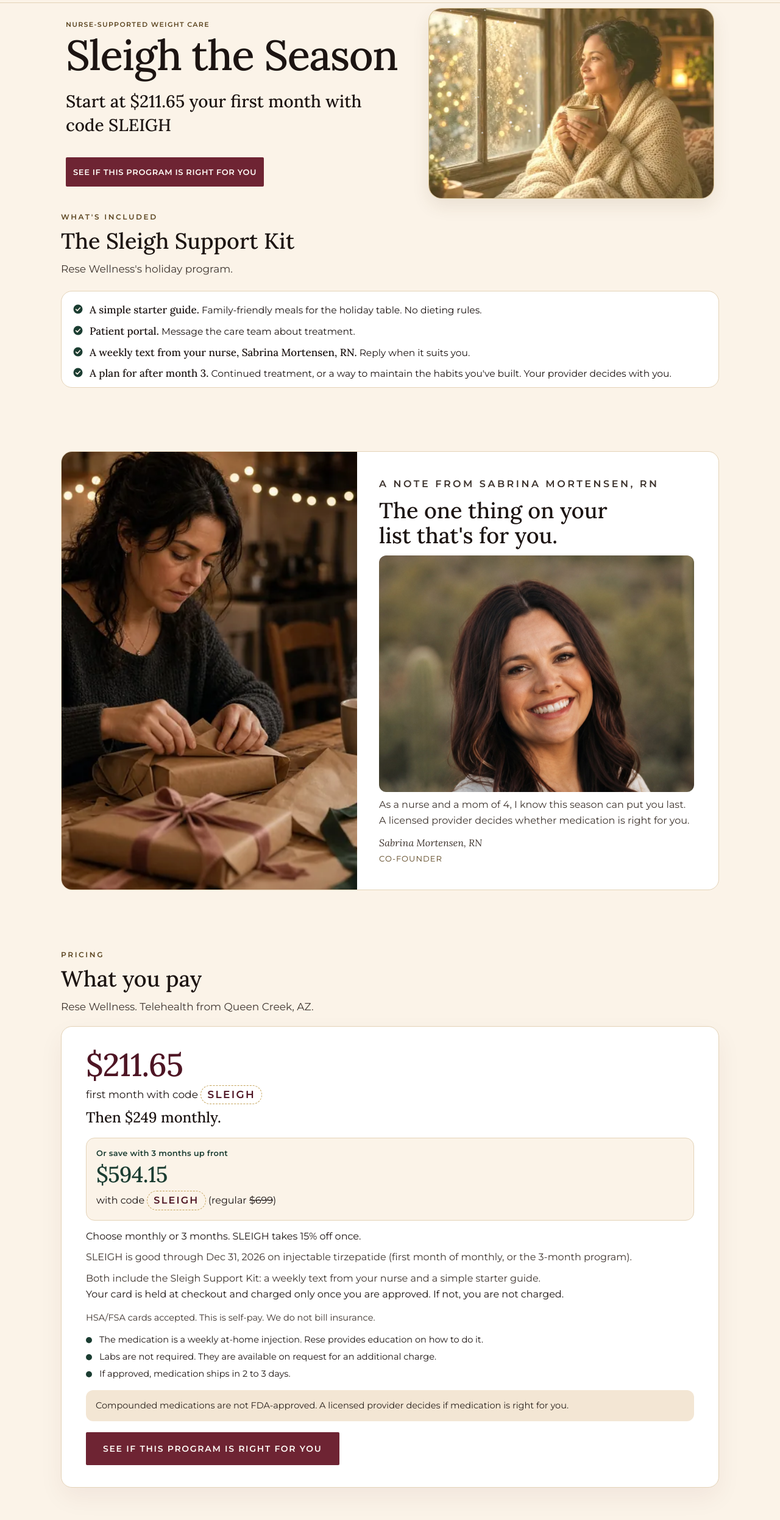
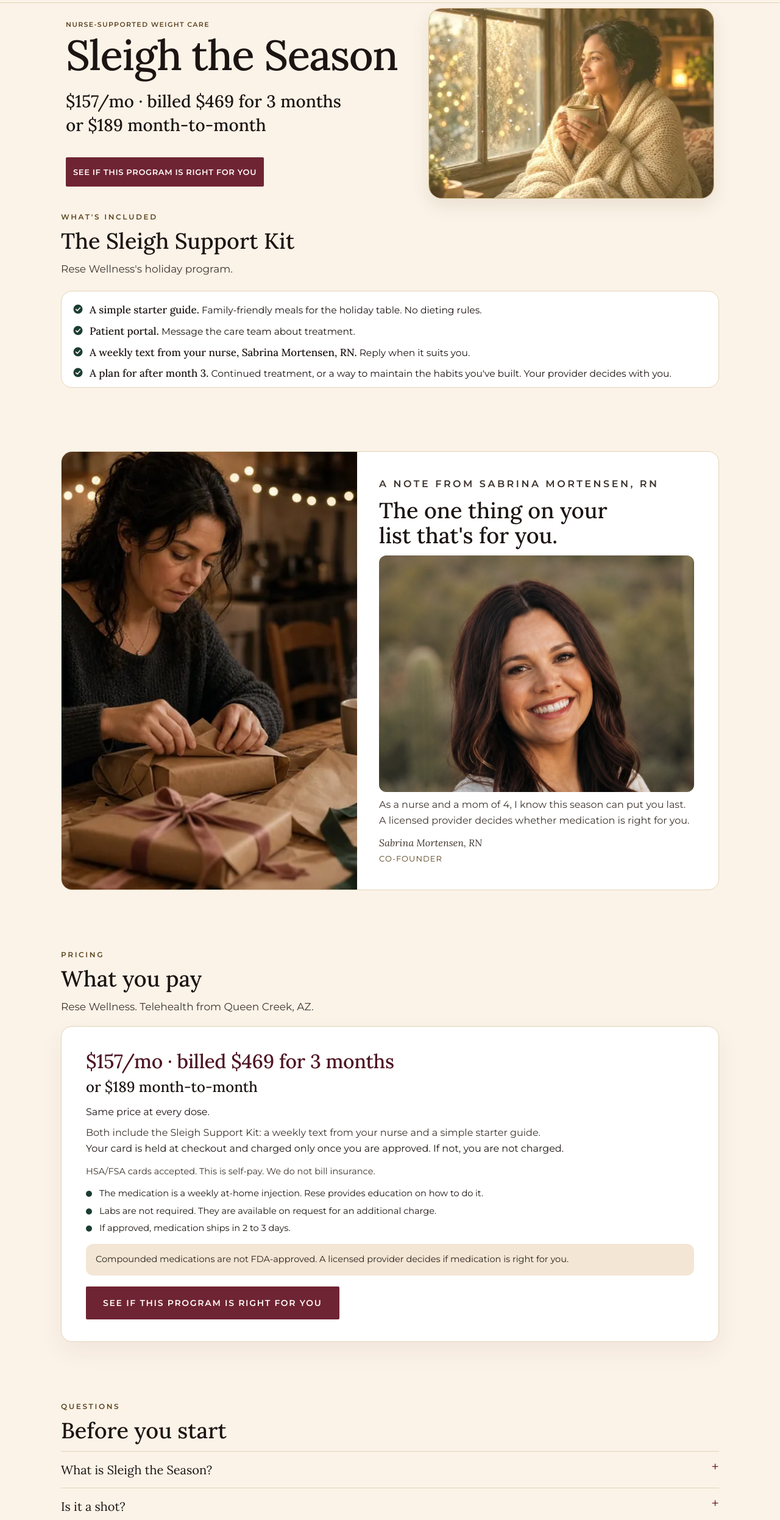
Before and after one commit to resewellness/resewellness.github.io, a plain HTML site: page sleigh-the-season/index.html in a window 1280 px wide. Shown: the part 64-2557 px from the top of the page at 61% size. Drawn offline with Linux system fonts and the light colour scheme.

Commit message:
Update injectable tirzepatide pricing: $157/mo billed $469 for 3 months, or $189 month-to-month (#22)
* Update injectable tirzepatide to from $157/month.

Replace the old prepaid, monthly, and SLEIGH-code prices with from $157/month, $469 billed up front for 3 months, and $189 month-to-month. The price is the same at every dose. Semaglutide, peptide, hormone, ED, and hair prices are unchanged.

Co-authored-by: resewellness <resewellness@users.noreply.github.com>

* State tirzepatide as two price options.

The prepaid option is $157/mo, billed $469 for 3 months. The other option is $189 month-to-month. The sticky bar keeps those on two lines that fit at 360px and 390px.

Co-authored-by: resewellness <resewellness@users.noreply.github.com>

---------

Co-authored-by: Cursor Agent <cursoragent@cursor.com>
Co-authored-by: resewellness <resewellness@users.noreply.github.com>

```diff
--- a/sleigh-the-season/index.html
+++ b/sleigh-the-season/index.html
@@ -5,7 +5,7 @@
 <meta charset="UTF-8">
 <meta name="viewport" content="width=device-width, initial-scale=1.0">
 <title>Sleigh the Season | Rese Wellness</title>
-<meta name="description" content="$211.65 your first month with code SLEIGH, then $249 monthly. Or $594.15 for 3 months up front with code SLEIGH (regular $699). Choose monthly or 3 months. SLEIGH takes 15% off once. Both include the Sleigh Support Kit. Your card is held until you are approved.">
+<meta name="description" content="Injectable tirzepatide $157/mo, billed $469 for 3 months, or $189 month-to-month. Same price at every dose. The Sleigh Support Kit is included. Your card is held until you are approved.">
 <link rel="canonical" href="https://resewellness.com/sleigh-the-season/">
 <link rel="icon" type="image/png" href="../assets/favicon.png">
 <link rel="apple-touch-icon" href="../assets/favicon.png">
@@ -18,70 +18,30 @@
 <meta property="og:type" content="website">
 <meta property="og:site_name" content="Rese Wellness">
 <meta property="og:title" content="Sleigh the Season">
-<meta property="og:description" content="$211.65 your first month with code SLEIGH, then $249 monthly. Or $594.15 for 3 months up front with code SLEIGH (regular $699). Choose monthly or 3 months. SLEIGH takes 15% off once. Both include the Sleigh Support Kit. Your card is held until you are approved.">
-<meta name="twitter:description" content="$211.65 your first month with code SLEIGH, then $249 monthly. Or $594.15 for 3 months up front with code SLEIGH (regular $699). Choose monthly or 3 months. SLEIGH takes 15% off once. Both include the Sleigh Support Kit. Your card is held until you are approved.">
+<meta property="og:description" content="Injectable tirzepatide $157/mo, billed $469 for 3 months, or $189 month-to-month. Same price at every dose. The Sleigh Support Kit is included. Your card is held until you are approved.">
+<meta name="twitter:description" content="Injectable tirzepatide $157/mo, billed $469 for 3 months, or $189 month-to-month. Same price at every dose. The Sleigh Support Kit is included. Your card is held until you are approved.">
 <meta property="og:image" content="media/hero-poster.webp">
 <!--
   OFFER CONFIG
-  Edit only this block. Prices, the code, and the end date are filled
-  from these values.
-  The page leads with the monthly price. Choose monthly or 3 months
-  up front. SLEIGH takes 15 percent off once, not both.
-  Injectable tirzepatide monthly is $249. SLEIGH makes the first
-  month $211.65, then $249 monthly.
-  The 3-month program is $699 billed up front. SLEIGH makes that
-  total $594.15. The card is held at checkout and charged only
-  after approval. It is not a Rese payment schedule.
+  Edit only this block. Prices on the page are filled from these values.
+  Injectable tirzepatide is the same price at every dose.
+  Two options: $157/mo billed $469 for 3 months, or $189 month-to-month.
+  The card is held at checkout and charged only after approval.
+  It is not a Rese payment schedule.
   Both options include the Sleigh Support Kit.
-  endsLabel is the only date format on the page.
 -->
 <script>
 (function () {
   var offer = {
-    regularTotalCents: 69900,
-    monthlyCents: 24900,
-    programMonths: 3,
-    discountPercent: 15,
-    code: "SLEIGH",
-    endsLabel: "Dec 31, 2026"
+    prepaid: "$157/mo · billed $469 for 3 months",
+    monthly: "or $189 month-to-month",
+    sentence: "$157/mo, billed $469 for 3 months, or $189 month-to-month",
+    programMonths: 3
   };
-  offer.saleTotalCents = Math.round(offer.regularTotalCents * (100 - offer.discountPercent) / 100);
-  offer.firstMonthCents = Math.round(offer.monthlyCents * (100 - offer.discountPercent) / 100);
   window.SLEIGH_OFFER = offer;
 
-  function shortEnds(label) {
-    var names = {january:"Jan",february:"Feb",march:"Mar",april:"Apr",may:"May",june:"Jun",july:"Jul",august:"Aug",september:"Sep",october:"Oct",november:"Nov",december:"Dec"};
-    var parts = String(label).split(/[\s,]+/);
-    var month = names[(parts[0] || "").toLowerCase()];
-    var day = parts[1] || "";
-    if (!month || !day) return label;
-    return month + " " + day;
-  }
-
-  function moneyFromCents(cents) {
-    var whole = Math.floor(cents / 100);
-    var frac = cents % 100;
-    if (frac === 0) return "$" + whole;
-    var fracText = frac < 10 ? "0" + frac : String(frac);
-    return "$" + whole + "." + fracText;
-  }
-
   window.applySleighOffer = function () {
-    var regularTotal = moneyFromCents(offer.regularTotalCents);
-    var saleTotal = moneyFromCents(offer.saleTotalCents);
-    var firstMonth = moneyFromCents(offer.firstMonthCents);
-    var monthly = moneyFromCents(offer.monthlyCents);
-    var map = {
-      "regular-total": regularTotal,
-      "sale-total": saleTotal,
-      "first-month": firstMonth,
-      "monthly-plain": monthly,
-      code: offer.code,
-      ends: offer.endsLabel,
-      "ends-short": shortEnds(offer.endsLabel),
-      percent: String(offer.discountPercent)
-    };
-    var priceLine = firstMonth + " your first month with code " + offer.code + ", then " + monthly + " monthly. Or " + saleTotal + " for " + offer.programMonths + " months up front with code " + offer.code + " (regular " + regularTotal + "). Choose monthly or 3 months. SLEIGH takes 15% off once. Both include the Sleigh Support Kit. Your card is held until you are approved.";
+    var priceLine = "Injectable tirzepatide " + offer.sentence + ". Same price at every dose. The Sleigh Support Kit is included. Your card is held until you are approved.";
     var metas = [
       document.querySelector('meta[name="description"]'),
       document.querySelector('meta[property="og:description"]'),
@@ -90,6 +50,11 @@
     for (var m = 0; m < metas.length; m++) {
       if (metas[m]) metas[m].setAttribute("content", priceLine);
     }
+    var map = {
+      prepaid: offer.prepaid,
+      monthly: offer.monthly,
+      sentence: offer.sentence
+    };
     var nodes = document.querySelectorAll("[data-sleigh]");
     for (var i = 0; i < nodes.length; i++) {
       var key = nodes[i].getAttribute("data-sleigh");
@@ -206,9 +171,9 @@
   .sign{margin-top:16px;font-family:var(--serif);font-style:italic;font-size:18px;color:var(--ink)}
   .sign span{display:block;font-family:var(--sans);font-style:normal;font-size:13px;letter-spacing:.08em;text-transform:uppercase;color:var(--gold);margin-top:2px}
   .price-card{margin-top:18px;background:#fff;border:1px solid var(--line);border-radius:18px;padding:22px 20px 24px;box-shadow:0 16px 40px rgba(78,21,36,.06)}
-  .price-sale{font-family:var(--serif);font-weight:500;font-size:clamp(32px,8vw,52px);line-height:1;color:var(--cranberry-deep);letter-spacing:-.02em}
-  .price-lead{margin-top:8px;font-size:17px;line-height:1.45;color:var(--ink);max-width:32em}
-  .price-then{margin-top:8px;font-family:var(--serif);font-weight:500;font-size:clamp(18px,4.2vw,24px);line-height:1.2;color:var(--ink)}
+  .price-sale{font-family:var(--serif);font-weight:500;font-size:17px;line-height:1.3;color:var(--cranberry-deep);letter-spacing:-.01em}
+  .price-lead{margin-top:8px;font-size:16px;line-height:1.4;color:var(--ink);max-width:32em}
+  .price-then{margin-top:6px;font-family:var(--serif);font-weight:500;font-size:clamp(18px,4.2vw,24px);line-height:1.25;color:var(--ink)}
   .price-choice{margin-top:14px;font-size:16px;line-height:1.45;color:var(--ink)}
   .price-save{margin-top:18px;background:var(--cream);border:1px solid var(--line);border-radius:14px;padding:14px 16px 16px}
   .price-save-kicker{font-size:13px;font-weight:600;letter-spacing:.02em;color:var(--evergreen);margin-bottom:4px}
@@ -239,13 +204,12 @@
   footer a{color:#4E1524}
   footer nav{display:flex;flex-wrap:wrap;gap:8px 16px;margin-top:14px}
   footer .safety{margin-top:0}
-  .sticky{position:fixed;left:0;right:0;bottom:0;z-index:30;background:rgba(251,243,232,.97);backdrop-filter:blur(8px);border-top:1px solid var(--line);padding:10px 16px calc(10px + env(safe-area-inset-bottom));display:flex;align-items:center;justify-content:space-between;gap:12px;transform:translateY(110%);transition:transform .35s ease}
+  .sticky{position:fixed;left:0;right:0;bottom:0;z-index:30;background:rgba(251,243,232,.97);backdrop-filter:blur(8px);border-top:1px solid var(--line);padding:8px 8px calc(8px + env(safe-area-inset-bottom));display:flex;align-items:center;justify-content:space-between;gap:8px;transform:translateY(110%);transition:transform .35s ease}
   .sticky.show{transform:none}
-  .sticky-copy{display:flex;flex-direction:column;justify-content:center;gap:2px;min-width:0;flex:1}
-  .sticky-main{font-family:var(--serif);font-weight:500;font-size:20px;line-height:1.05;color:var(--cranberry-deep);letter-spacing:-.02em}
-  .sticky-main strong{font-family:inherit;font-weight:500;font-size:inherit;color:inherit;letter-spacing:inherit}
-  .sticky-alt{font-size:12px;line-height:1.25;color:var(--ink);white-space:nowrap}
-  .sticky .btn{padding:10px 10px;min-height:44px;font-size:11px;letter-spacing:.01em;line-height:1.15;flex:0 0 auto;max-width:9.6em;text-align:center;white-space:normal}
+  .sticky-copy{display:flex;flex-direction:column;justify-content:center;gap:1px;min-width:0;flex:1}
+  .sticky-main{font-family:var(--sans);font-weight:600;font-size:12px;line-height:1.3;color:var(--cranberry-deep);letter-spacing:0;white-space:nowrap}
+  .sticky-alt{font-family:var(--sans);font-size:12px;line-height:1.3;color:var(--ink);white-space:nowrap}
+  .sticky .btn{padding:8px 8px;min-height:44px;font-size:11px;letter-spacing:0;line-height:1.15;flex:0 0 auto;width:8.6em;max-width:8.6em;text-align:center;white-space:normal}
   html.js .rv{opacity:0;transform:translateY(16px);transition:opacity .6s ease,transform .6s ease}
   html.js .rv.in{opacity:1;transform:none}
   @media (prefers-reduced-motion: reduce){
@@ -284,6 +248,7 @@
     .note img.scene{height:100%;aspect-ratio:auto;min-height:100%;object-fit:cover}
     .note .copy{padding:40px 40px 40px 36px}
     .price-card{padding:36px 40px}
+    .price-sale{font-size:32px}
     .faq summary{font-size:20px}
     .final{padding:88px 22px}
     .sticky{display:none}
@@ -355,7 +320,7 @@ fbq('track', 'PageView');
       <p class="eyebrow">Nurse-supported weight care</p>
       <h1 id="h1">Sleigh the Season</h1>
       <p class="subhead hero-warm">You carry everyone this season. Let us help carry your health.</p>
-      <p class="subhead hero-start">Start at <span data-sleigh="first-month">$211.65</span> your first month with code <span data-sleigh="code">SLEIGH</span></p>
+      <p class="subhead hero-start"><span data-sleigh="prepaid">$157/mo · billed $469 for 3 months</span><br><span data-sleigh="monthly">or $189 month-to-month</span></p>
       <a class="btn" href="https://start.resewellness.com/weight-loss/questionnaire">See if this program is right for you</a>
     </div>
   </section>
@@ -524,16 +489,9 @@ fbq('track', 'PageView');
       <h2 class="big rv" id="pricing">What you pay</h2>
       <p class="lede rv">Rese Wellness. Telehealth from Queen Creek, AZ.</p>
       <div class="price-card rv">
-        <p class="price-sale"><span data-sleigh="first-month">$211.65</span></p>
-        <p class="price-lead">first month with code <span class="code" data-sleigh="code">SLEIGH</span></p>
-        <p class="price-then">Then <span data-sleigh="monthly-plain">$249</span> monthly.</p>
-        <div class="price-save">
-          <p class="price-save-kicker">Or save with 3 months up front</p>
-          <p class="price-save-amt"><span data-sleigh="sale-total">$594.15</span></p>
-          <p class="code-line">with code <span class="code" data-sleigh="code">SLEIGH</span> (regular <s><span data-sleigh="regular-total">$699</span></s>)</p>
-        </div>
-        <p class="price-choice">Choose monthly or 3 months. SLEIGH takes 15% off once.</p>
-        <p class="price-regular"><span data-sleigh="code">SLEIGH</span> is good through <span data-sleigh="ends">Dec 31, 2026</span> on injectable tirzepatide (first month of monthly, or the 3-month program).</p>
+        <p class="price-sale"><span data-sleigh="prepaid">$157/mo · billed $469 for 3 months</span></p>
+        <p class="price-then"><span data-sleigh="monthly">or $189 month-to-month</span></p>
+        <p class="price-choice">Same price at every dose.</p>
         <p class="price-regular">Both include the Sleigh Support Kit: a weekly text from your nurse and a simple starter guide.</p>
         <p>Your card is held at checkout and charged only once you are approved. If not, you are not charged.</p>
         <p class="fine">HSA/FSA cards accepted. This is self-pay. We do not bill insurance.</p>
@@ -579,7 +537,7 @@ fbq('track', 'PageView');
         </details>
         <details>
           <summary>What does the program cost?</summary>
-          <p><span data-sleigh="first-month">$211.65</span> your first month with code <span data-sleigh="code">SLEIGH</span>, then <span data-sleigh="monthly-plain">$249</span> monthly. Or <span data-sleigh="sale-total">$594.15</span> for 3 months up front with code <span data-sleigh="code">SLEIGH</span> (regular <span data-sleigh="regular-total">$699</span>). Choose monthly or 3 months. SLEIGH takes 15% off once, through <span data-sleigh="ends">Dec 31, 2026</span>, on injectable tirzepatide (first month of monthly, or the 3-month program). Both include the Sleigh Support Kit. The card is only charged once you are approved.</p>
+          <p>Injectable tirzepatide is <span data-sleigh="sentence">$157/mo, billed $469 for 3 months, or $189 month-to-month</span>. Same price at every dose. Both include the Sleigh Support Kit. The card is only charged once you are approved.</p>
         </details>
         <details>
           <summary>What happens after 3 months?</summary>
@@ -620,8 +578,8 @@ fbq('track', 'PageView');
 
 <div class="sticky show" id="stickyCta">
   <span class="sticky-copy">
-    <span class="sticky-main"><strong><span data-sleigh="first-month">$211.65</span> first month</strong></span>
-    <span class="sticky-alt">with code <span data-sleigh="code">SLEIGH</span>. Then <span data-sleigh="monthly-plain">$249</span> monthly.</span>
+    <span class="sticky-main"><span data-sleigh="prepaid">$157/mo · billed $469 for 3 months</span></span>
+    <span class="sticky-alt"><span data-sleigh="monthly">or $189 month-to-month</span></span>
   </span>
   <a class="btn" href="https://start.resewellness.com/weight-loss/questionnaire">See if it's right for me</a>
 </div>
```
Also changed, not shown: faq/index.html (+2 -2 lines), firstresponders/index.html (+4 -4 lines), getstarted/index.html (+3 -3 lines), index.html (+6 -6 lines), weightmanagement/index.html (+8 -8 lines).
